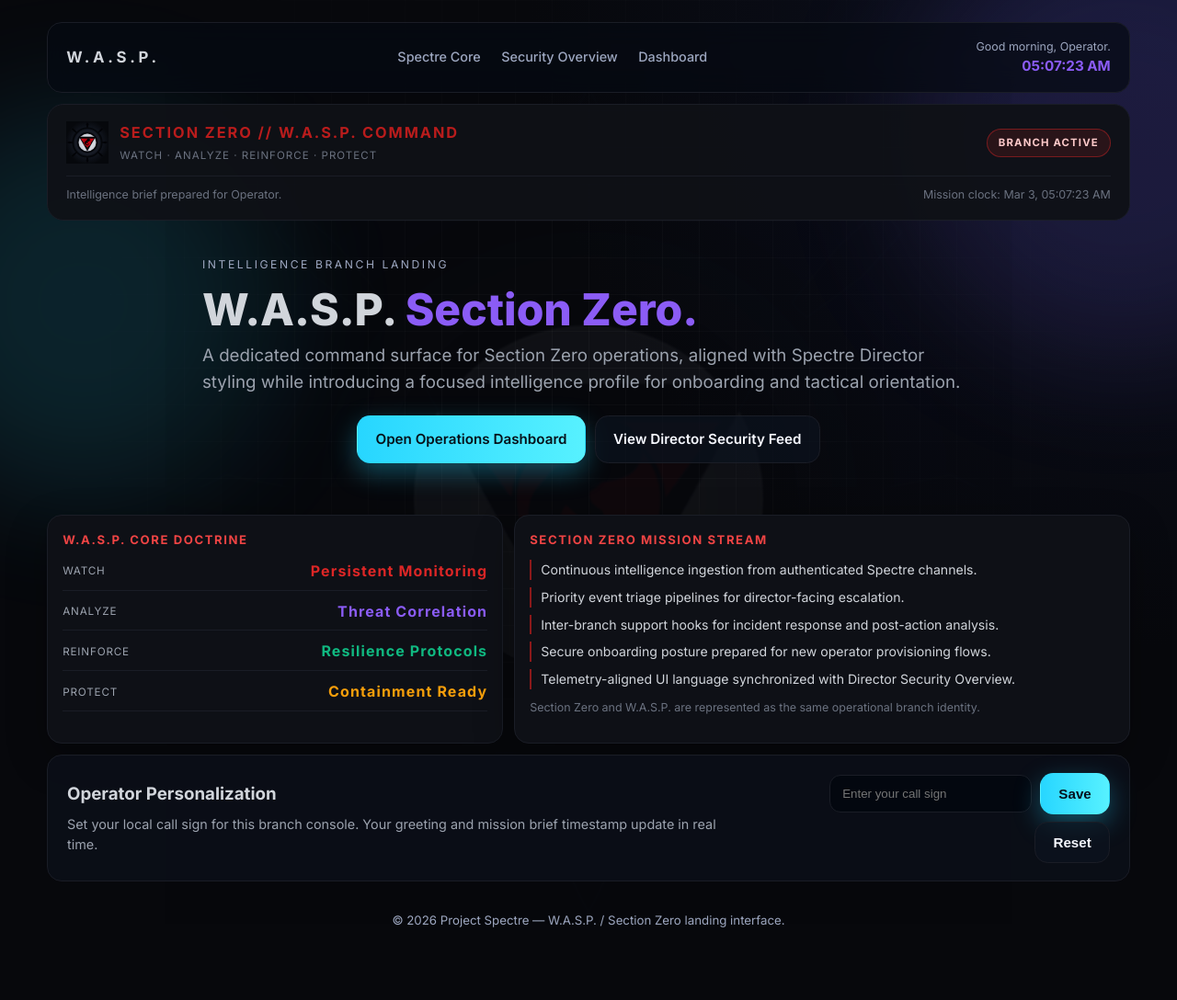
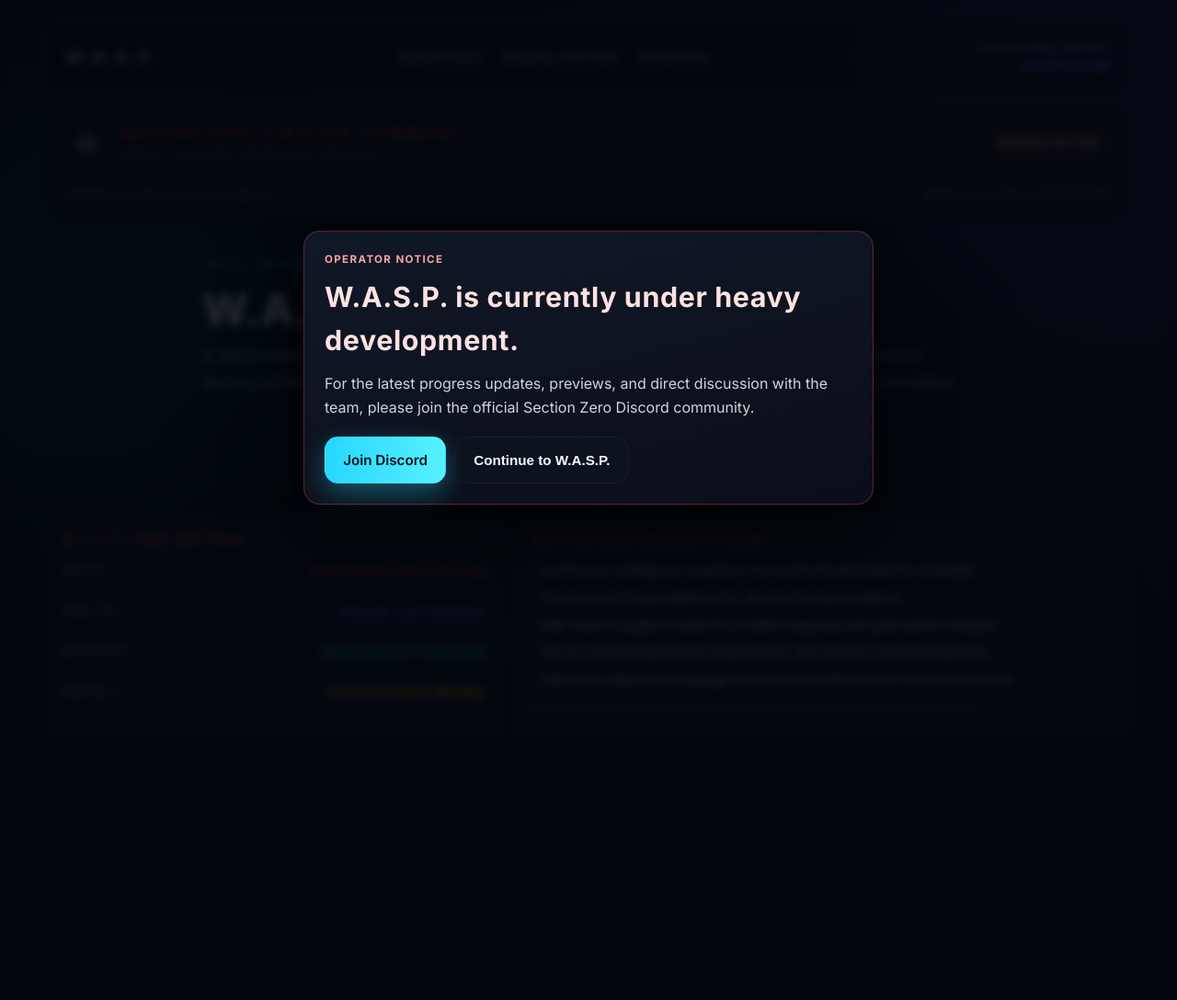
Before and after one commit to DeadlyKurbo/project-spectre, a FastAPI app: page /wasp in a window 1280 px wide. Shown: the whole page at 92% size. After the commit the page ends 757 px from the top, so only its background shows below. Run offline with FastAPI, Linux system fonts and the light colour scheme; data that the repository does not hold is empty.

Commit message:
Add WASP development notice modal with 1-hour cookie gate

```diff
--- a/templates/wasp_landing.html
+++ b/templates/wasp_landing.html
@@ -246,6 +246,63 @@
       margin-top: 10px;
     }
 
+    .gate-overlay {
+      position: fixed;
+      inset: 0;
+      z-index: 60;
+      display: grid;
+      place-items: center;
+      padding: 20px;
+      background: rgba(2, 6, 14, .84);
+      backdrop-filter: blur(5px);
+    }
+
+    .gate-overlay[hidden] {
+      display: none;
+    }
+
+    .gate-modal {
+      width: min(100%, 620px);
+      border-radius: 18px;
+      border: 1px solid rgba(239, 68, 68, .35);
+      background: linear-gradient(165deg, rgba(17, 24, 39, .98), rgba(10, 14, 24, .98));
+      box-shadow: 0 30px 80px rgba(0, 0, 0, .6);
+      padding: 22px;
+    }
+
+    .gate-eyebrow {
+      margin: 0;
+      color: #fca5a5;
+      font-size: .72rem;
+      letter-spacing: .12em;
+      text-transform: uppercase;
+      font-weight: 700;
+    }
+
+    .gate-title {
+      margin: 8px 0 10px;
+      color: #fee2e2;
+      font-size: clamp(1.45rem, 3vw, 1.9rem);
+      letter-spacing: .02em;
+    }
+
+    .gate-message {
+      margin: 0;
+      color: #d1d5db;
+      line-height: 1.65;
+    }
+
+    .gate-actions {
+      margin-top: 18px;
+      display: flex;
+      gap: 10px;
+      flex-wrap: wrap;
+    }
+
+    body.modal-open {
+      overflow: hidden;
+    }
+
     @media (min-width: 960px) {
       .main-grid {
         grid-template-columns: minmax(0, 1fr) minmax(0, 1.35fr);
@@ -265,6 +322,18 @@
   {% set section_zero_logo = brand_image_url or '/static/section-zero-emblem.svg' %}
 
   <div class="overview-root">
+    <section class="gate-overlay" id="wasp-dev-gate" role="dialog" aria-modal="true" aria-labelledby="wasp-dev-gate-title" aria-describedby="wasp-dev-gate-message" hidden>
+      <div class="gate-modal">
+        <p class="gate-eyebrow">Operator Notice</p>
+        <h2 class="gate-title" id="wasp-dev-gate-title">W.A.S.P. is currently under heavy development.</h2>
+        <p class="gate-message" id="wasp-dev-gate-message">For the latest progress updates, previews, and direct discussion with the team, please join the official Section Zero Discord community.</p>
+        <div class="gate-actions">
+          <a href="https://discord.gg/G8jMNEmAQR" id="wasp-discord-join" class="btn btn-primary" target="_blank" rel="noopener noreferrer">Join Discord</a>
+          <button type="button" class="btn btn-outline" id="wasp-gate-continue">Continue to W.A.S.P.</button>
+        </div>
+      </div>
+    </section>
+
     <div class="watermark" aria-hidden="true">
       <img src="{{ section_zero_logo }}" alt="Section Zero">
     </div>
@@ -370,7 +439,51 @@
   <script src="/static/landing_hud.js" defer></script>
   <script>
     document.addEventListener('DOMContentLoaded', () => {
+      const modal = document.getElementById('wasp-dev-gate');
+      const continueBtn = document.getElementById('wasp-gate-continue');
+      const joinBtn = document.getElementById('wasp-discord-join');
       const refreshed = document.getElementById('overview-refreshed');
+
+      const NOTICE_COOKIE = 'spectre_wasp_notice_seen';
+      const NOTICE_MAX_AGE_SECONDS = 60 * 60;
+
+      const getCookie = (name) => {
+        const entries = document.cookie ? document.cookie.split('; ') : [];
+        for (const entry of entries) {
+          const [key, ...rest] = entry.split('=');
+          if (key === name) return decodeURIComponent(rest.join('='));
+        }
+        return null;
+      };
+
+      const rememberNotice = () => {
+        document.cookie = `${NOTICE_COOKIE}=1; Max-Age=${NOTICE_MAX_AGE_SECONDS}; Path=/; SameSite=Lax`;
+      };
+
+      const closeNotice = () => {
+        if (!modal) return;
+        modal.hidden = true;
+        document.body.classList.remove('modal-open');
+      };
+
+      if (modal) {
+        const alreadySeen = getCookie(NOTICE_COOKIE) === '1';
+        if (!alreadySeen) {
+          modal.hidden = false;
+          document.body.classList.add('modal-open');
+        }
+
+        continueBtn?.addEventListener('click', () => {
+          rememberNotice();
+          closeNotice();
+        });
+
+        joinBtn?.addEventListener('click', () => {
+          rememberNotice();
+          closeNotice();
+        });
+      }
+
       if (!refreshed) return;
 
       const updateStamp = () => {
```
